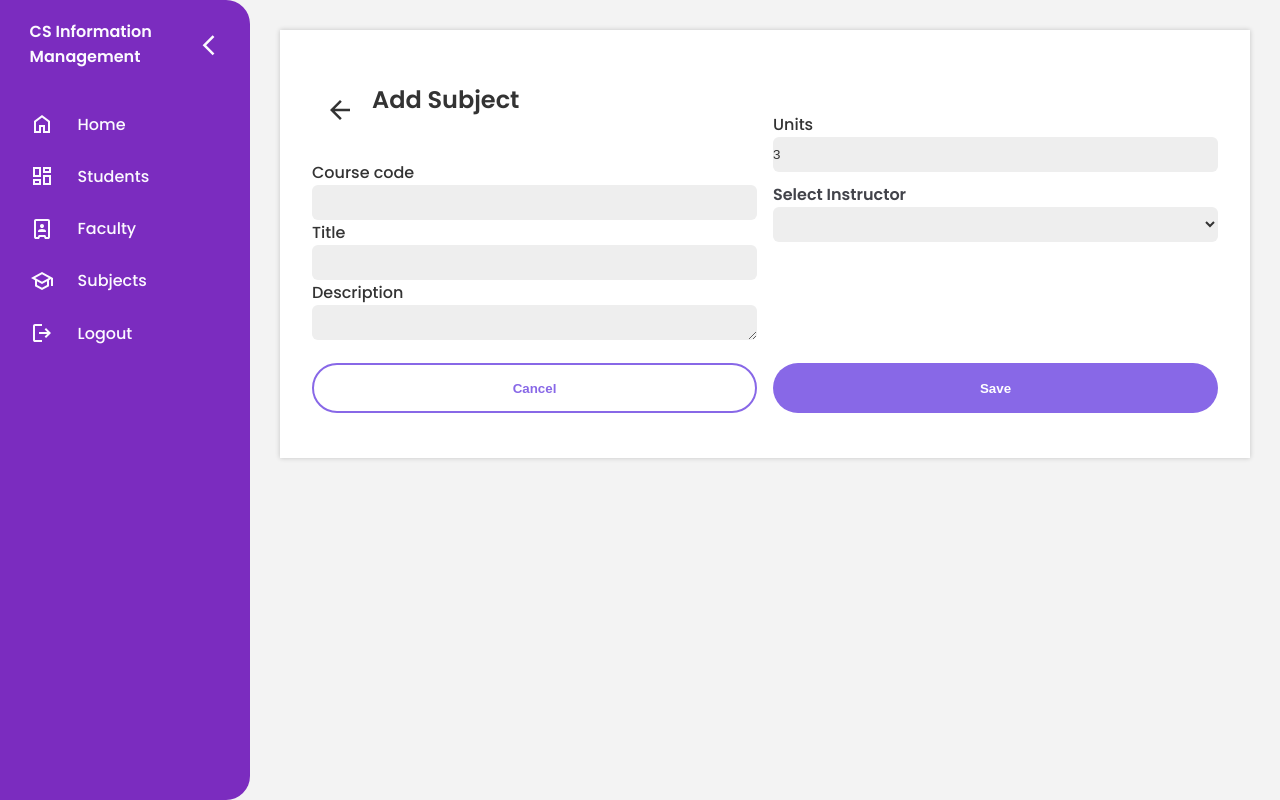
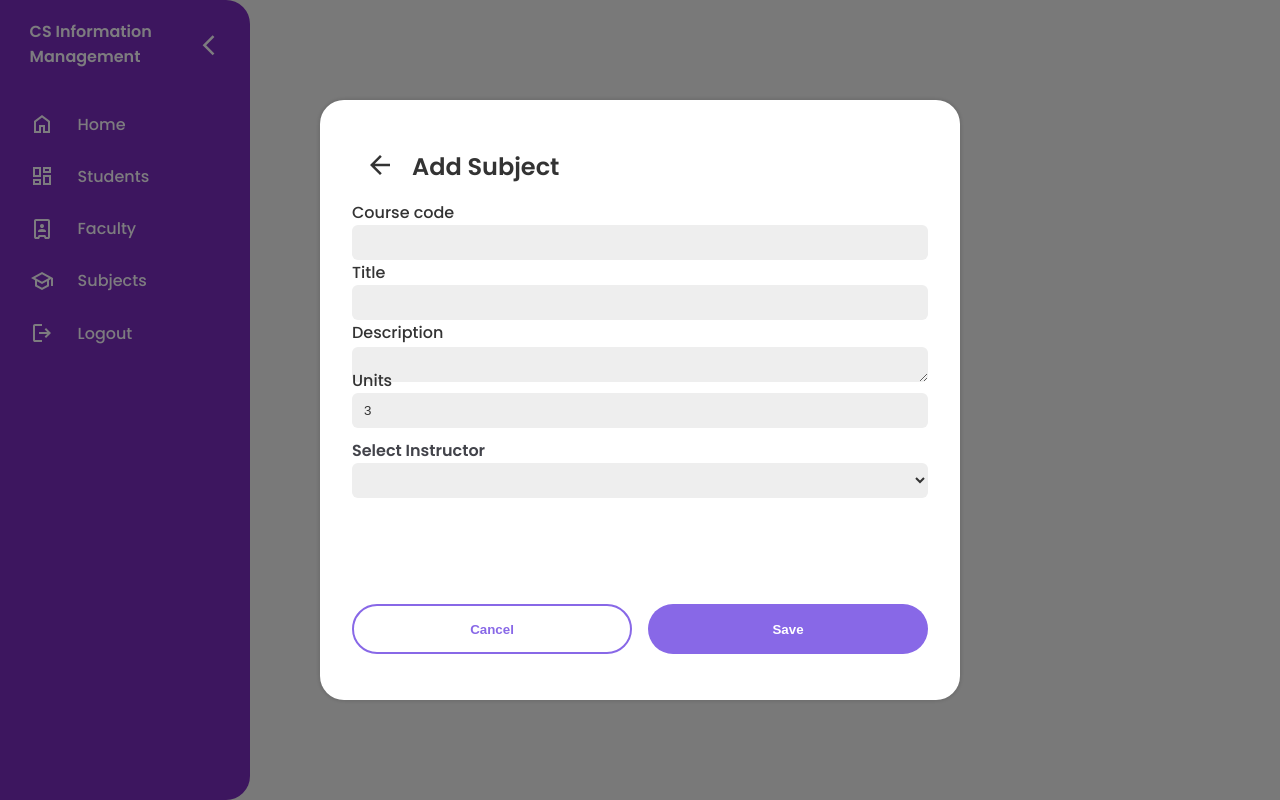
Before and after one commit to Gabrielkaos/CS_IMS, a Django app: page /subject_create/ in a window 1280 px wide. Run offline with Django 5.2, Linux system fonts and the light colour scheme; the visitor is signed in with stand-in values (Sample User, id 1); data that the repository does not hold is empty; some libraries are stand-ins or nearby versions.

Commit message:
Fi subject, faculty UI

```diff
--- a/IMS_app/static/IMS_app/css/modal.css
+++ b/IMS_app/static/IMS_app/css/modal.css
@@ -1,10 +1,24 @@
 
-
+.modal-wrapper {
+    display: flex;
+    justify-content: center;
+    align-items: center;
+    width: 100%;
+    height: 100vh;
+    background-color: rgba(0, 0, 0, 0.5);
+    position: fixed;
+    top: 0;
+    left: 0;
+    z-index: 2;
+    font-size: 1em;
+}
 
 /* Modal Box */
 .modal-content {
     gap: 1em;
     display: grid;
+    width: 50%;
+    height: 98%;
     grid-template-columns: 1fr 1fr;
     grid-template-rows: 1fr 1fr;
     grid-template-areas:
@@ -15,17 +29,122 @@
     background-color: #fff;
     color: #333;
     box-shadow: 0 0 5px rgba(0, 0, 0, 0.2);
+    padding: 1em 2em;
+}
+
+.subject-modal-content {
+    gap: 1em;
+    display: grid;
+    width: 50%;
+    grid-template-columns: 1fr 1fr;
+    grid-template-rows: 220px 220px;
+    grid-template-areas:
+        "info1 info1"
+        "info2 info2"
+        "info3 info4"
+    ;
+    background-color: #fff;
+    color: #333;
+    box-shadow: 0 0 5px rgba(0, 0, 0, 0.2);
     padding: 2em 2em;
     overflow: hidden;
 }
 
+.file-upload-content {
+    width: 20%;
+    height: 50%;
+    gap: 1em;
+    flex-direction: column;
+    display: flex;
+    justify-content:center;
+    align-items:center;
+    padding: 10em 3em;
+    border-radius: 10px;
+    border: 2px solid rgb(255, 255, 255, .2);
+    background-color: #fff;
+    backdrop-filter: blur(20px);
+    color: #333;
+    box-shadow: 0 0 5px rgba(0, 0, 0, 0.2);
+}
+
+
+/* Close Button */
+.close {
+    height: 2.5em;
+    width: 2.5em;
+    align-items: center;
+    justify-content: center;
+    padding: 5px;
+    color: #fff;
+    float: right;
+    cursor: pointer;
+    position: absolute;
+    top: 5px;
+    right: 5px;
+}
+
+.close:hover {
+    border-radius: 2em;
+    cursor: pointer;
+    transition: color 0.3s ease, background 0.3s ease;
+}
+
+/* Form Container */
+.file-upload-content form {
+    display: flex;
+    flex-direction: column;
+    align-items: center;
+    width: 100%;
+    height: 200px;
+    gap: 1em;
+}
+
+
+.file-upload-content input{
+    width: 100%;
+    font-size: 16px;
+    height: 45px;
+    padding: 0.8em .5em;
+    background: #eee;
+    border-radius: 6px;
+    border: none;
+    outline: none;
+    color: #333;
+}
+
+
+.file-upload-content button {
+    width: 100%;
+    height: auto;
+    padding: 12px;
+    background: #8868e7;
+    border-radius: 6px;
+    border: none;
+    color: #fff;
+    font-weight: bold;
+    margin-bottom: 20px;
+    margin-top: 30px;
+    transition: 0.5s;
+
+    display: flex;
+    align-items: center;
+    justify-content: center;
+    text-align: center;
+}
+
+.file-upload-content button:hover {
+    background-color: #8868e7;
+    color:  #fff;
+    cursor: pointer;
+    transition: color 0.3s ease, background 0.3s ease;
+    box-shadow: 0 0 5px rgb(0, 0, 0);
+}
 .modal-info-container {
     border-radius: 1em;
     padding: 0;
     color: #333;
     width: 100%;
     align-items: left;
-
 }
 
 .modal-content h2 {
@@ -37,8 +156,8 @@
     justify-content: flex-start;
     align-items: center;
     width: 100%;
-    height: 50px;
-    padding-bottom: 1em;
+    height: 20px;
+    padding-bottom: 15px;
 }
 
 .header h2 {
@@ -105,6 +224,8 @@
 
 
 /* Form Container */
+
+.subject-modal-content form,
 .modal-content form {
     display: flex;
     flex-direction: column;
@@ -114,17 +235,34 @@
 }
 
 /* Labels */
+
+.modal-info-container label,
+.subject-modal-content label,
 .modal-content label {
     font-weight: bold;
     width: 100%;
 }
 
 /* Input, Select, and Textarea Fields */
-.modal-content select,
-.modal-content textarea,
+.other-student-form-container textarea,
+.subject-modal-content textarea,
+.subject-modal-content input,
 .modal-content input  {
     width: 100%;
     height: 35px;
+    padding: 12px;
+    background: #eee;
+    border-radius: 6px;
+    border: none;
+    outline: none;
+    color: #333;
+}
+
+.subject-modal-content select,
+.modal-content select {
+    width: 100%;
+    height: 35px;
+    padding: 5px;
     background: #eee;
     border-radius: 6px;
     border: none;
@@ -135,8 +273,6 @@
 .modal-content input::placeholder {
     color: #333;
 }
-
-.select-cour
 
 /* Placeholder Text Color */
 .modal-content input::placeholder {
--- a/IMS_app/static/IMS_app/css/style.css
+++ b/IMS_app/static/IMS_app/css/style.css
@@ -546,7 +546,8 @@ label {
 }
 
 input[readonly],
-textarea[readonly]  {
+textarea[readonly],
+textarea {
     font-size: 16px;
     height: 30px;
     width: 100%;
--- a/IMS_app/templates/IMS_app/faculty_form.html
+++ b/IMS_app/templates/IMS_app/faculty_form.html
@@ -1,6 +1,6 @@
 {% extends "IMS_app/base.html" %} {% load static %} {% block content %}
 
-<div>
+<div class="modal-wrapper">
     <form method="post" class="modal-content container">
         {% csrf_token %}
 
@@ -33,6 +33,7 @@
 
         <!-- Current Address -->
         <div class="modal-info-container" style="grid-area: info2">
+            <div class="header"></div
             <h3>Current Address</h3>
             <label for="id_current_province_code">Province</label>
             <select id="id_current_province_code" name="current_province_code" >
--- a/IMS_app/templates/IMS_app/student_list.html
+++ b/IMS_app/templates/IMS_app/student_list.html
@@ -2,7 +2,7 @@
 
 <h1 style="color: #333; margin-bottom: 1em">Student List</h1>
 
-<div id="attendanceModal" class="modal1" style="display: none">
+<div id="attendanceModal" class="modal-wrapper" style="display: none">
   <div class="file-upload-content">
     <span id="closeModalBtn" class="close">
       <svg
--- a/IMS_app/templates/IMS_app/subject_form.html
+++ b/IMS_app/templates/IMS_app/subject_form.html
@@ -1,7 +1,7 @@
 {% extends "IMS_app/base.html" %} {% load static %} {% block content %}
 
-<div>
-    <form method="post" class="modal-content">
+<div class="modal-wrapper">
+    <form method="post" class="subject-modal-content container">
         {% csrf_token %}
 
         <div class="modal-content-container" style="grid-area: info1">
@@ -21,8 +21,6 @@
         </div>
 
         <div class="modal-content-container" style="grid-area: info2">
-            <br>
-            <br>
             {{ form.units.label }} {{ form.units }}
 
             <label for="faculties">Select Instructor</label>
```
Also changed, not shown: IMS_app/static/IMS_app/css/modal1.css (deleted, +0 -146 lines), IMS_app/templates/IMS_app/student_form.html (+23 -12 lines).
